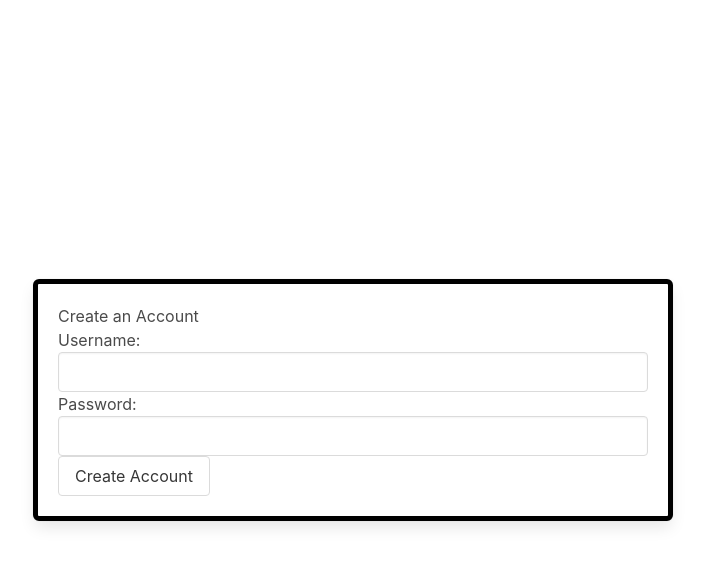
After one commit to TaranRoth/physics-calculator, a Flask app: page /signup in a window 1280 px wide. The commit adds this page. Shown: the top 566 px of the page, without its empty margins (287-992 px from the left). Run offline with Flask 2, Linux system fonts and the light colour scheme.

Commit message:
Setup auth and store account data

```diff
--- a/app.py
+++ b/app.py
@@ -1,13 +1,32 @@
-from flask import Flask, render_template, request
+from flask import Flask, render_template, request, redirect, session
 import os
 from src import conversions
 from src.object import Object
+from src.db import Database
 
 proj_folder = os.path.dirname(os.path.abspath(__file__))
 app = Flask(__name__, template_folder= proj_folder + "/templates")
 
-@app.route("/", methods=["GET", "POST"])
-def calculator():
+with app.app_context():
+    db = Database("app.db", proj_folder)
+    db.init_db()
+
+@app.route("/login", methods=["GET", "POST"])
+def login():
+    if request.method == "POST":
+        pass
+    return render_template("login.html", page_title="Login")
+
+@app.route("/signup", methods=["GET", "POST"])
+def signup():
+    if request.method == "POST":
+        db.add_data("users", request.form.to_dict())
+    return render_template("signup.html", page_title="Create an Account")
+
+@app.route("/calculator/<username>", methods=["GET", "POST"])
+def calculator(username):
+    if username != "guest" and "username" not in session:
+        return redirect("/")
     if request.method == "POST":
         values = {}
         for value in request.form:
@@ -15,5 +34,8 @@ def calculator():
         standard_values = conversions.convert_to_standards(values)
         obj = Object(standard_values)
         obj.simulate()
-        print(obj.data)
-    return render_template("calculator.html", page_title="Physics Calculator", to_sec=conversions.to_sec)
+    return render_template("calculator.html", page_title="Physics Calculator", to_sec=conversions.to_sec, logged_in="username" in session)
+
+@app.route("/")
+def index():
+    return redirect("/calculator/guest")
--- a/src/schema.sql
+++ b/src/schema.sql
@@ -1,6 +1,5 @@
 DROP TABLE IF EXISTS users;
 DROP TABLE IF EXISTS history;
-DROP TABLE IF EXISTS data;
 
 CREATE TABLE users (
     id INTEGER PRIMARY KEY AUTOINCREMENT,
@@ -14,8 +13,3 @@ CREATE TABLE history (
     time INTEGER NOT NULL
 
 );
-
-CREATE TABLE data (
-    user_id INTEGER NOT NULL,
-
-);
--- a/static/styles.scss
+++ b/static/styles.scss
@@ -1,19 +1,26 @@
 @charset "utf-8";
-
-// Initial vars
-$box-background-color: gray;
 
 .val-container {
     position: relative;
 }
 
+.auth {
+    position: absolute;
+    top: 50%;
+    left: 50%;
+    transform: translate(-50%, -50%);
+    border: 5px solid black;
+    padding: 10px;
+}
+
 .area {
+    background-color: gray;
     position: fixed;
     top: 300px;
     width: 33%;
     min-height: 47%;
     border-radius: 250px;
-    border: 4px solid white;
+    border: 5px solid white;
 }
 
 #area-left {
--- a/templates/calculator.html
+++ b/templates/calculator.html
@@ -1,7 +1,4 @@
 {% extends "layout.html" %}
-
-{% block head %}
-{% endblock %}
 
 {% block body %}
 <section class="hero is-fullheight">
--- a/templates/layout.html
+++ b/templates/layout.html
@@ -7,7 +7,6 @@
         <script src="https://code.jquery.com/jquery-3.5.1.js"></script>
         <link rel="stylesheet" href="https://cdnjs.cloudflare.com/ajax/libs/font-awesome/4.7.0/css/font-awesome.min.css">
         <meta name="viewport" content="width=device-width, initial-scale=1">
-        {% block head %}{% endblock %}
     </head>
     <body>
         {% block body %}{% endblock %}
--- /dev/null
+++ b/templates/signup.html
@@ -0,0 +1,14 @@
+{% extends "layout.html" %}
+
+{% block body %}
+<div class="box field auth">
+    <form id="login-form" method="post">
+        <h1>Create an Account</h1>
+        <label>Username:</label>
+        <input class="input" name="username" id="username">
+        <label>Password:</Label>
+        <input class="input" name="password" id="password">
+        <button class="button" type="submit" id="signup-button">Create Account</button>
+    </form>
+</div>
+{% endblock %}
```
Also changed, not shown: src/db.py (+21 -2 lines), templates/login.html (added, +14 -0 lines), data/app.db (added), static/login.js (added), static/styles.css, 1 other file.
